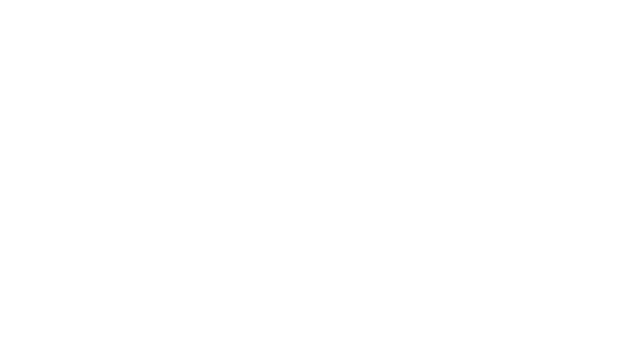
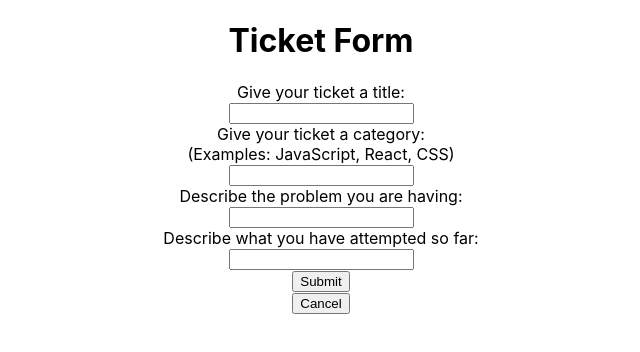
Before and after one commit to Build-Week-DevDesk-Queue-3/front-end, a React (Create React App) app in the folder dev-desk/: page /helperTicket in a window 1280 px wide. Shown: the top 352 px of the page, without its empty margins (319-959 px from the left). Built offline with nearby package versions, Linux system fonts and the light colour scheme.

Commit message:
created ticket form for helper

```diff
--- a/dev-desk/src/App.js
+++ b/dev-desk/src/App.js
@@ -7,6 +7,7 @@ import Helper from './Components/helper';
 import studentLogin from './Components/studentLogin';
 import studentRegister from './Components/studentRegister';
 import student from './Components/student';
+import CreateTicket from './Components/createHelperTicket'
 import '../src/App.css'
 
 function App() {
@@ -19,6 +20,7 @@ function App() {
         <Route path="/studentLogin" component={studentLogin}/>
         <Route path="/studentRegister" component={studentRegister}/>
         <Route path='/student' component={student}/>
+        <Route path='/helperTicket' component={CreateTicket}/>
       </div>
     </BrowserRouter>
   );
--- /dev/null
+++ b/dev-desk/src/Components/createHelperTicket.js
@@ -0,0 +1,76 @@
+import React, {useState, useEffect} from 'react';
+import {axiosWithAuth} from './axiosWithAuth';
+
+function CreateTicket() {
+    const [title, setTitle] = useState('');
+    const [category, setCategory] = useState('');
+    const [description, setDescription] = useState('');
+    const [attempted, setAttempted] = useState('');
+
+    const handleChange = e => {
+
+    }
+
+    const handleSubmit = e => {
+        e.preventDefault();
+
+        axiosWithAuth()
+            .post('/ticket' , {
+                title: title,
+                category: category,
+                description: description,
+                attempted: attempted
+            })
+            .then(res => console.log(res.message))
+            .catch(err => console.log(err.message));
+    }
+
+    const handleCancel = e => {
+        window.location='/helper'
+    }
+
+    return(
+        <div>
+            <h1>Ticket Form</h1>
+            <form onSubmit={handleSubmit}>
+                Give your ticket a title:<br/>
+                <input
+                    type='text'
+                    name='title'
+                    value={title}
+                    onChange={handleChange}
+                />
+                <br/>
+                Give your ticket a category:<br/>
+                (Examples: JavaScript, React, CSS)<br/>
+                <input
+                    type='text'
+                    name='category'
+                    value={category}
+                    onChange={handleChange}
+                />
+                <br/>
+                Describe the problem you are having:<br/>
+                <input
+                    type='text'
+                    name='description'
+                    value={description}
+                    onChange={handleChange}
+                />
+                <br/>
+                Describe what you have attempted so far:<br/>
+                <input
+                    type='text'
+                    name='attempted'
+                    value={attempted}
+                    onChange={handleChange}
+                />
+                <br/>
+                <button>Submit</button>
+            </form>
+            <button onClick={handleCancel}>Cancel</button>
+        </div>
+    )
+}
+
+export default CreateTicket
--- a/dev-desk/src/Components/helper.js
+++ b/dev-desk/src/Components/helper.js
@@ -69,8 +69,12 @@ function Helper() {
         setTimeout(() => {setUpdate(update +1)}, 100);
     }
 
+    const handleCreateTicket = e => {
+        window.location=('/helperTicket');
+    }
+
     return(
-        <div>{console.log(update)}
+        <div>
             <LogOutHeader/>
             <div>
                 <h1 className='helperWelcome'>Welcome {username} to the Helper page</h1>
@@ -105,6 +109,7 @@ function Helper() {
                     ))}
                 </div>
             </div>
+            <button onClick={handleCreateTicket}>Create Ticket</button>
         </div>
     )
 }
```
